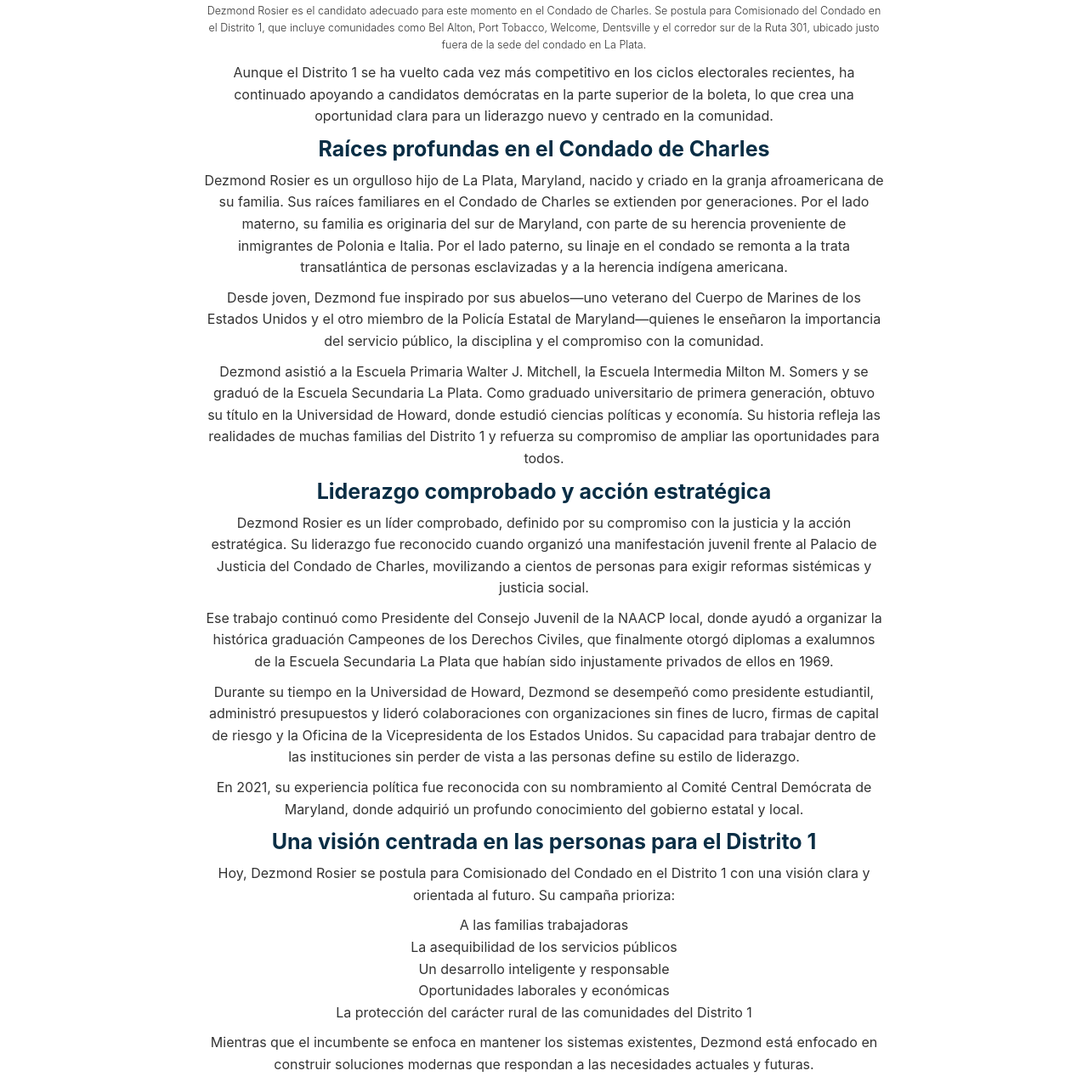
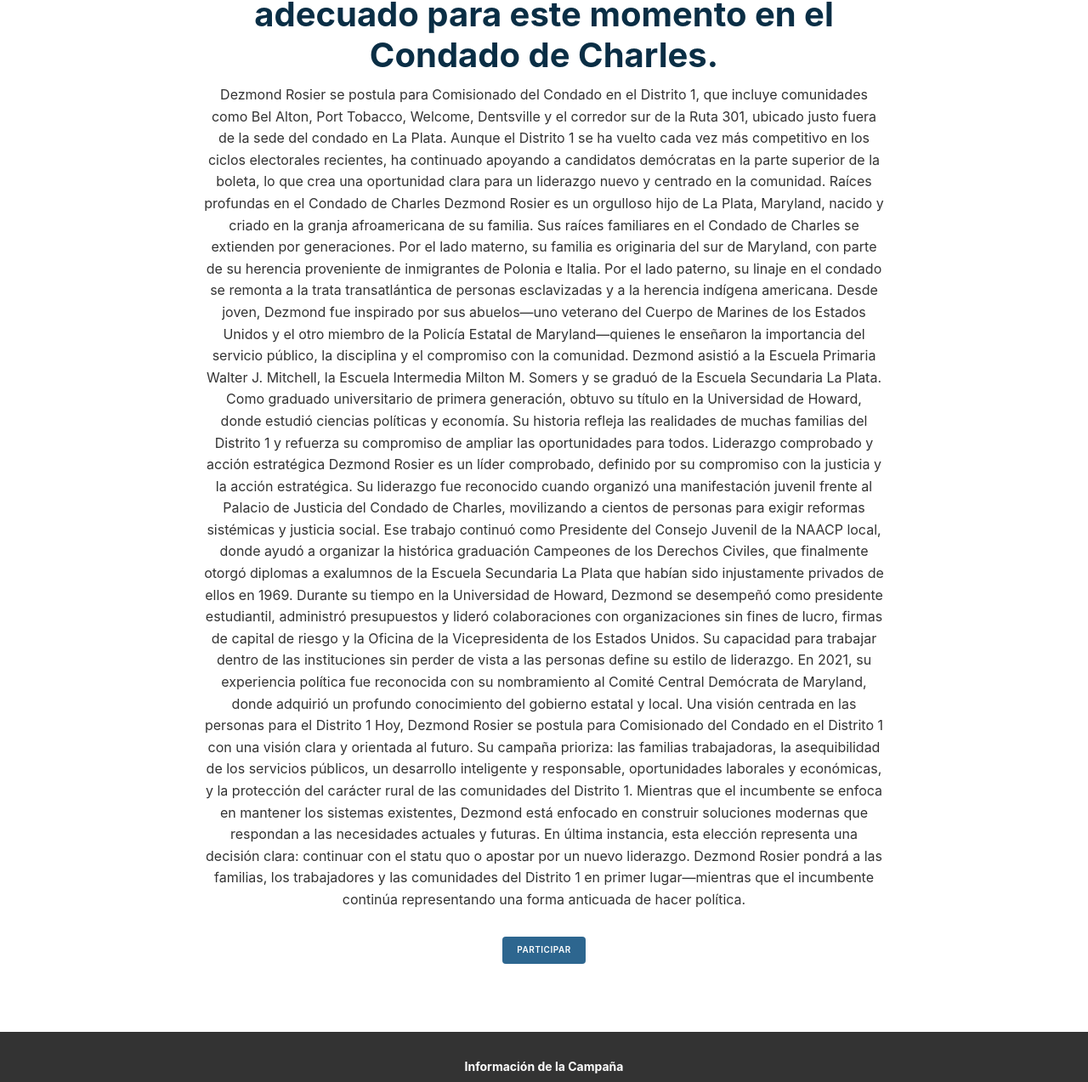
Before and after one commit to DezCode1224/Campaign, a website built with Parcel: page src/espanol.html in a window 1280 px wide. Shown: the part 175-1448 px from the top of the page at 85% size. Built offline with nearby package versions, Linux system fonts and the light colour scheme.

Commit message:
spanish fix 1.

```diff
--- a/src/espanol.html
+++ b/src/espanol.html
@@ -76,32 +76,21 @@
   <section class="about-section" style="margin-top: 80px;">
     <div class="container">
       <div class="about-content">
-        <h1>Acerca de Dezmond Rosier</h1>
-        <p class="lead">Dezmond Rosier es el candidato adecuado para este momento en el Condado de Charles. Se postula para Comisionado del Condado en el Distrito 1, que incluye comunidades como Bel Alton, Port Tobacco, Welcome, Dentsville y el corredor sur de la Ruta 301, ubicado justo fuera de la sede del condado en La Plata.</p>
-        <p>Aunque el Distrito 1 se ha vuelto cada vez más competitivo en los ciclos electorales recientes, ha continuado apoyando a candidatos demócratas en la parte superior de la boleta, lo que crea una oportunidad clara para un liderazgo nuevo y centrado en la comunidad.</p>
+        <h1>Dezmond Rosier es el candidato adecuado para este momento en el Condado de Charles.
+        </h1>
 
-        <h2>Raíces profundas en el Condado de Charles</h2>
-        <p>Dezmond Rosier es un orgulloso hijo de La Plata, Maryland, nacido y criado en la granja afroamericana de su familia. Sus raíces familiares en el Condado de Charles se extienden por generaciones. Por el lado materno, su familia es originaria del sur de Maryland, con parte de su herencia proveniente de inmigrantes de Polonia e Italia. Por el lado paterno, su linaje en el condado se remonta a la trata transatlántica de personas esclavizadas y a la herencia indígena americana.</p>
-        <p>Desde joven, Dezmond fue inspirado por sus abuelos—uno veterano del Cuerpo de Marines de los Estados Unidos y el otro miembro de la Policía Estatal de Maryland—quienes le enseñaron la importancia del servicio público, la disciplina y el compromiso con la comunidad.</p>
-        <p>Dezmond asistió a la Escuela Primaria Walter J. Mitchell, la Escuela Intermedia Milton M. Somers y se graduó de la Escuela Secundaria La Plata. Como graduado universitario de primera generación, obtuvo su título en la Universidad de Howard, donde estudió ciencias políticas y economía. Su historia refleja las realidades de muchas familias del Distrito 1 y refuerza su compromiso de ampliar las oportunidades para todos.</p>
+        <p>Dezmond Rosier se postula para Comisionado del Condado en el Distrito 1, que incluye comunidades como Bel Alton, Port Tobacco, Welcome, Dentsville y el corredor sur de la Ruta 301, ubicado justo fuera de la sede del condado en La Plata. Aunque el Distrito 1 se ha vuelto cada vez más competitivo en los ciclos electorales recientes, ha continuado apoyando a candidatos demócratas en la parte superior de la boleta, lo que crea una oportunidad clara para un liderazgo nuevo y centrado en la comunidad.
+          Raíces profundas en el Condado de Charles
+          Dezmond Rosier es un orgulloso hijo de La Plata, Maryland, nacido y criado en la granja afroamericana de su familia. Sus raíces familiares en el Condado de Charles se extienden por generaciones. Por el lado materno, su familia es originaria del sur de Maryland, con parte de su herencia proveniente de inmigrantes de Polonia e Italia. Por el lado paterno, su linaje en el condado se remonta a la trata transatlántica de personas esclavizadas y a la herencia indígena americana. Desde joven, Dezmond fue inspirado por sus abuelos—uno veterano del Cuerpo de Marines de los Estados Unidos y el otro miembro de la Policía Estatal de Maryland—quienes le enseñaron la importancia del servicio público, la disciplina y el compromiso con la comunidad.
+          Dezmond asistió a la Escuela Primaria Walter J. Mitchell, la Escuela Intermedia Milton M. Somers y se graduó de la Escuela Secundaria La Plata. Como graduado universitario de primera generación, obtuvo su título en la Universidad de Howard, donde estudió ciencias políticas y economía. Su historia refleja las realidades de muchas familias del Distrito 1 y refuerza su compromiso de ampliar las oportunidades para todos.
+          Liderazgo comprobado y acción estratégica
+          Dezmond Rosier es un líder comprobado, definido por su compromiso con la justicia y la acción estratégica. Su liderazgo fue reconocido cuando organizó una manifestación juvenil frente al Palacio de Justicia del Condado de Charles, movilizando a cientos de personas para exigir reformas sistémicas y justicia social. Ese trabajo continuó como Presidente del Consejo Juvenil de la NAACP local, donde ayudó a organizar la histórica graduación Campeones de los Derechos Civiles, que finalmente otorgó diplomas a exalumnos de la Escuela Secundaria La Plata que habían sido injustamente privados de ellos en 1969.
+          Durante su tiempo en la Universidad de Howard, Dezmond se desempeñó como presidente estudiantil, administró presupuestos y lideró colaboraciones con organizaciones sin fines de lucro, firmas de capital de riesgo y la Oficina de la Vicepresidenta de los Estados Unidos. Su capacidad para trabajar dentro de las instituciones sin perder de vista a las personas define su estilo de liderazgo. En 2021, su experiencia política fue reconocida con su nombramiento al Comité Central Demócrata de Maryland, donde adquirió un profundo conocimiento del gobierno estatal y local.
+          Una visión centrada en las personas para el Distrito 1
+          Hoy, Dezmond Rosier se postula para Comisionado del Condado en el Distrito 1 con una visión clara y orientada al futuro. Su campaña prioriza: las familias trabajadoras, la asequibilidad de los servicios públicos, un desarrollo inteligente y responsable, oportunidades laborales y económicas, y la protección del carácter rural de las comunidades del Distrito 1. Mientras que el incumbente se enfoca en mantener los sistemas existentes, Dezmond está enfocado en construir soluciones modernas que respondan a las necesidades actuales y futuras.
+          En última instancia, esta elección representa una decisión clara: continuar con el statu quo o apostar por un nuevo liderazgo. Dezmond Rosier pondrá a las familias, los trabajadores y las comunidades del Distrito 1 en primer lugar—mientras que el incumbente continúa representando una forma anticuada de hacer política.</p>
 
-        <h2>Liderazgo comprobado y acción estratégica</h2>
-        <p>Dezmond Rosier es un líder comprobado, definido por su compromiso con la justicia y la acción estratégica. Su liderazgo fue reconocido cuando organizó una manifestación juvenil frente al Palacio de Justicia del Condado de Charles, movilizando a cientos de personas para exigir reformas sistémicas y justicia social.</p>
-        <p>Ese trabajo continuó como Presidente del Consejo Juvenil de la NAACP local, donde ayudó a organizar la histórica graduación Campeones de los Derechos Civiles, que finalmente otorgó diplomas a exalumnos de la Escuela Secundaria La Plata que habían sido injustamente privados de ellos en 1969.</p>
-        <p>Durante su tiempo en la Universidad de Howard, Dezmond se desempeñó como presidente estudiantil, administró presupuestos y lideró colaboraciones con organizaciones sin fines de lucro, firmas de capital de riesgo y la Oficina de la Vicepresidenta de los Estados Unidos. Su capacidad para trabajar dentro de las instituciones sin perder de vista a las personas define su estilo de liderazgo.</p>
-        <p>En 2021, su experiencia política fue reconocida con su nombramiento al Comité Central Demócrata de Maryland, donde adquirió un profundo conocimiento del gobierno estatal y local.</p>
-
-        <h2>Una visión centrada en las personas para el Distrito 1</h2>
-        <p>Hoy, Dezmond Rosier se postula para Comisionado del Condado en el Distrito 1 con una visión clara y orientada al futuro. Su campaña prioriza:</p>
-        <ul>
-          <li>A las familias trabajadoras</li>
-          <li>La asequibilidad de los servicios públicos</li>
-          <li>Un desarrollo inteligente y responsable</li>
-          <li>Oportunidades laborales y económicas</li>
-          <li>La protección del carácter rural de las comunidades del Distrito 1</li>
-        </ul>
-        <p>Mientras que el incumbente se enfoca en mantener los sistemas existentes, Dezmond está enfocado en construir soluciones modernas que respondan a las necesidades actuales y futuras.</p>
-        <p class="lead"><strong>En última instancia, esta elección representa una decisión clara: continuar con el statu quo o apostar por un nuevo liderazgo. Dezmond Rosier pondrá a las familias, los trabajadores y las comunidades del Distrito 1 en primer lugar—mientras que el incumbente continúa representando una forma anticuada de hacer política.</strong></p>
+        </strong></p>
 
         <div class="text-center mt-5">
           <a href="get-involved.html" class="btn btn-primary">Participar</a>
```
